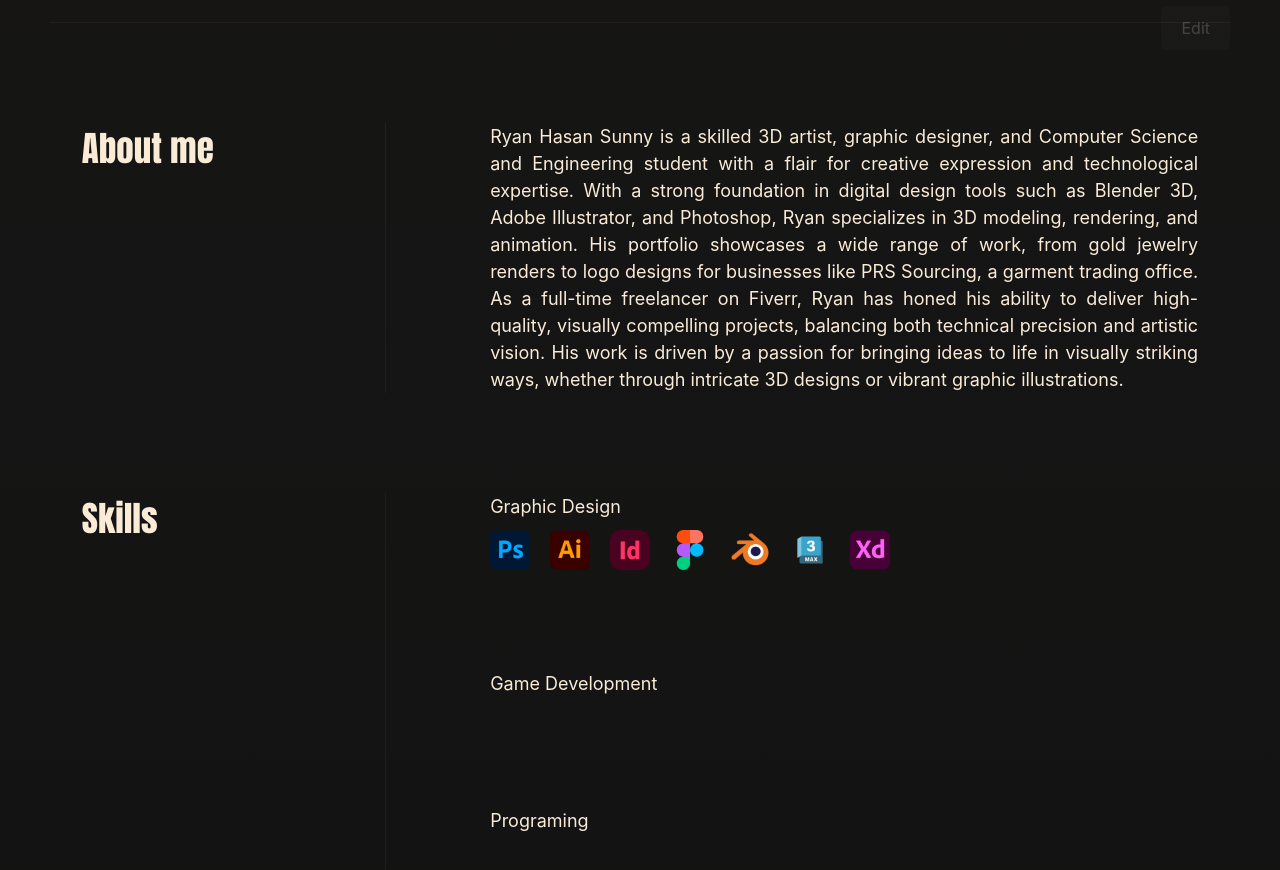
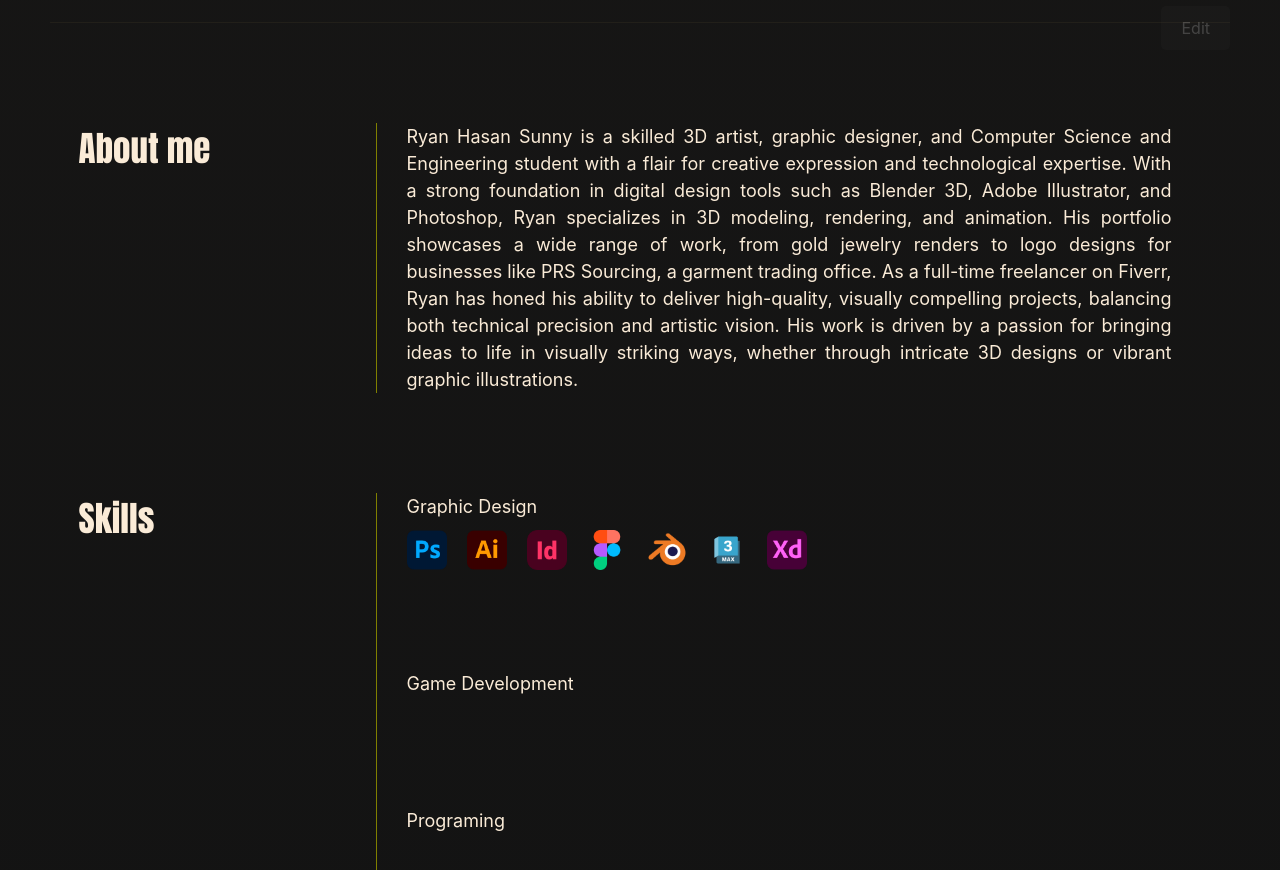
Before and after one commit to RyanHasanSunny/repo, a React (Create React App) app: page /about in a window 1280 px wide. Shown: the part 700-1570 px from the top of the page. Built offline with nearby package versions, Linux system fonts and the light colour scheme; no server answers.

Commit message:
update v3

```diff
--- a/src/Styles/Aboutme.css
+++ b/src/Styles/Aboutme.css
@@ -133,7 +133,9 @@ padding-top: 10px;
 
 #section .details{
   justify-content: space-around;
-  width: 60%;
+  border-left: .1rem solid olive ;
+  padding-inline: 30px;
+  width: 70%;
 }
 
 
--- a/src/components/Aboutme.js
+++ b/src/components/Aboutme.js
@@ -92,8 +92,8 @@ const Aboutme = () => {
           <div className="title">
             <h2>About me</h2>
           </div>
-          <div className="Line">
-          </div>
+          {/* <div className="Line">
+          </div> */}
           <div className="details">
             <p>
               Ryan Hasan Sunny is a skilled 3D artist, graphic designer, and
@@ -118,8 +118,8 @@ const Aboutme = () => {
           <div className="title">
             <h2>Skills</h2>
           </div>
-          <div className="Line">
-          </div>
+          {/* <div className="Line">
+          </div> */}
           <div className="details">
 
           <div className="Items">
```
